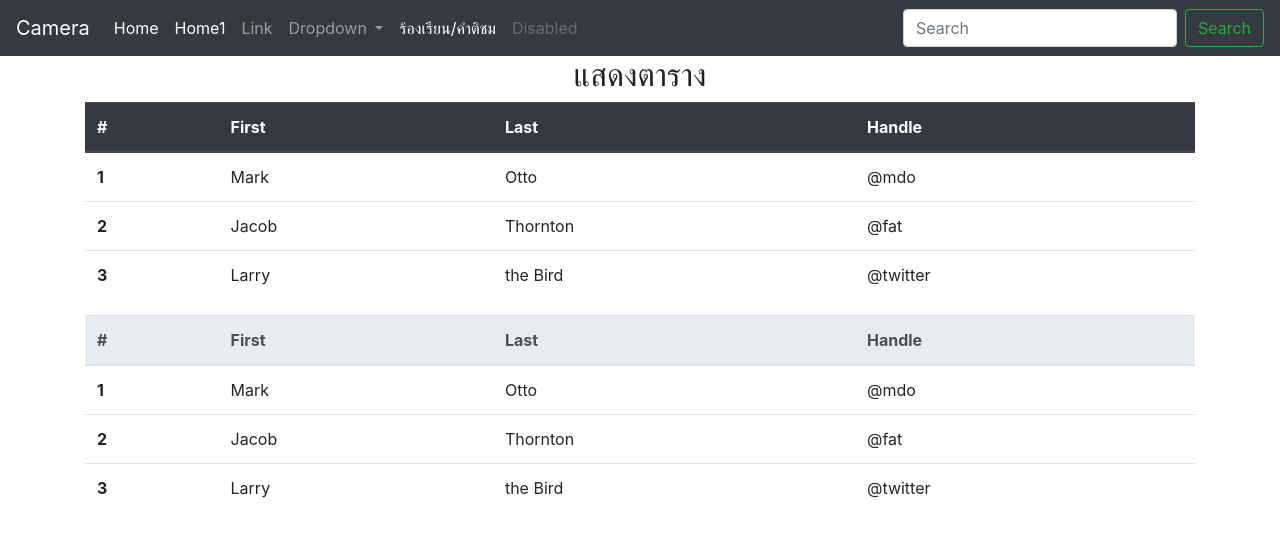
After one commit to saiyok/Camera, a Django app: page /Table in a window 1280 px wide. The commit adds this page. Shown: the top 537 px of the page. Run offline with Django 3.2, Linux system fonts and the light colour scheme; some libraries are stand-ins or nearby versions.

Commit message:
initial commit

```diff
--- a/Camera/urls.py
+++ b/Camera/urls.py
@@ -19,9 +19,12 @@ from blogs import views
 
 urlpatterns = [
     path('admin/', admin.site.urls),
-    path('',views.hello ),
+    path('home',views.hello ),
     path('page1',views.page1),
     path('page_help',views.page_help),
-    path('addHelp',views.addHelp)
+    path('addHelp',views.addHelp),
+    path('Table',views.Table),
+    path('register',views.register),
+    path('addregister',views.addregister)
 
 ]
--- a/blogs/views.py
+++ b/blogs/views.py
@@ -45,8 +45,8 @@ def addregister(request):
     RePassword = request.POST['RePassword']
 
     User.object.create_user(
-        username= StudentID
-        first_name= FirstName
+        username= StudentID,
+        first_name= FirstName,
         last_name= LastName
 
     )
--- /dev/null
+++ b/templates/Table.html
@@ -0,0 +1,67 @@
+{% extends 'layout.html' %}   <!--คือเหมือนกับการ import เข้ามา-->
+{% block content %}
+    <h2 align="center">แสดงตาราง</h2>
+    <table class="table">
+        <thead class="thead-dark">
+        <tr>
+            <th scope="col">#</th>
+            <th scope="col">First</th>
+            <th scope="col">Last</th>
+            <th scope="col">Handle</th>
+        </tr>
+        </thead>
+        <tbody>
+        <tr>
+            <th scope="row">1</th>
+            <td>Mark</td>
+            <td>Otto</td>
+            <td>@mdo</td>
+        </tr>
+        <tr>
+            <th scope="row">2</th>
+            <td>Jacob</td>
+            <td>Thornton</td>
+            <td>@fat</td>
+        </tr>
+        <tr>
+            <th scope="row">3</th>
+            <td>Larry</td>
+            <td>the Bird</td>
+            <td>@twitter</td>
+        </tr>
+        </tbody>
+    </table>
+
+    <table class="table">
+        <thead class="thead-light">
+        <tr>
+            <th scope="col">#</th>
+            <th scope="col">First</th>
+            <th scope="col">Last</th>
+            <th scope="col">Handle</th>
+        </tr>
+        </thead>
+        <tbody>
+        <tr>
+            <th scope="row">1</th>
+            <td>Mark</td>
+            <td>Otto</td>
+            <td>@mdo</td>
+        </tr>
+        <tr>
+            <th scope="row">2</th>
+            <td>Jacob</td>
+            <td>Thornton</td>
+            <td>@fat</td>
+        </tr>
+        <tr>
+            <th scope="row">3</th>
+            <td>Larry</td>
+            <td>the Bird</td>
+            <td>@twitter</td>
+        </tr>
+        </tbody>
+    </table>
+
+
+{% endblock %}
--- a/templates/layout.html
+++ b/templates/layout.html
@@ -19,7 +19,7 @@
         <div class="collapse navbar-collapse" id="navbarSupportedContent">
           <ul class="navbar-nav mr-auto">
             <li class="nav-item active">
-              <a class="nav-link" href="/page1">Home <span class="sr-only">(current)</span></a>
+              <a class="nav-link" href="/page_help">Home <span class="sr-only">(current)</span></a>
             </li>
             <li class="nav-item active">
                 <a class="nav-link" href="/page1">Home1 <span class="sr-only">(current)</span></a>
--- a/templates/result.html
+++ b/templates/result.html
@@ -1,10 +1,9 @@
 {% extends 'layout.html' %}
 
 {% block content %}
-    <h2>ขอบคุณสำหรับคำติชมและคำแนะนำ</h2>
+    <h2>ลงทะเบียนเสร็จสิ้น</h2>
 
-    <h3>{{IDname}}</h3>
-    <p>{{content}}</p>
+
 
 
 {% endblock %}
```
Also changed, not shown: templates/register.html (added, +42 -0 lines).
